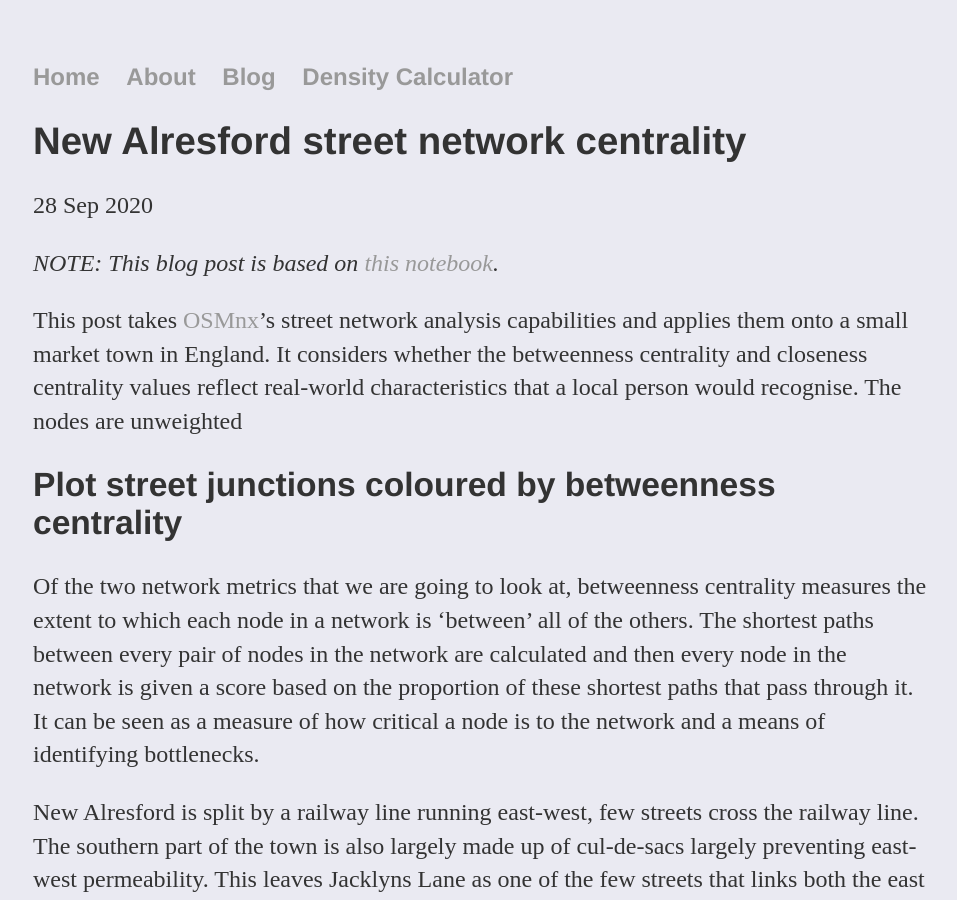
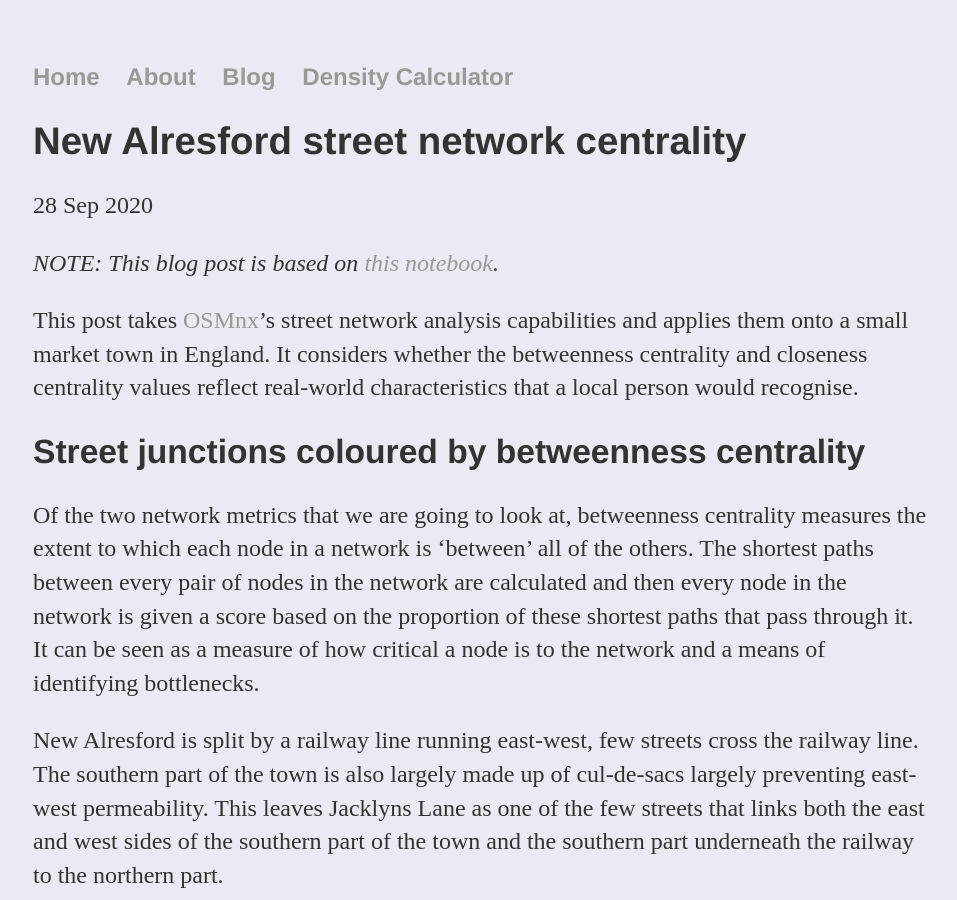
Before and after one commit to AtelierLibre/AtelierLibre.github.io, a Jekyll site: the page built from _posts/2020-09-28-Alresford_Street_centrality.md, in a window 1280 px wide and 900 px high. Shown: the whole window, without its empty margins (159-1116 px from the left). Built offline with Jekyll 4.4.1, drawn with Linux system fonts in a browser that asks for light colours; comment, search, counter and statistics services are not loaded; some of the changed text lies outside the part shown.

Commit message:
minor edits

```diff
--- a/_posts/2020-09-28-Alresford_Street_centrality.md
+++ b/_posts/2020-09-28-Alresford_Street_centrality.md
@@ -6,9 +6,9 @@ date: 2020-09-28
 
 *NOTE: This blog post is based on [this notebook](https://github.com/AtelierLibre/blog_post_notebooks/blob/master/200928_Alresford_street_network_centrality.ipynb).*
 
-This post takes [OSMnx](https://github.com/gboeing/osmnx)'s street network analysis capabilities and applies them onto a small market town in England. It considers whether the betweenness centrality and closeness centrality values reflect real-world characteristics that a local person would recognise. The nodes are unweighted
+This post takes [OSMnx](https://github.com/gboeing/osmnx)'s street network analysis capabilities and applies them onto a small market town in England. It considers whether the betweenness centrality and closeness centrality values reflect real-world characteristics that a local person would recognise.
 
-## Plot street junctions coloured by betweenness centrality
+## Street junctions coloured by betweenness centrality
 
 Of the two network metrics that we are going to look at, betweenness centrality measures the extent to which each node in a network is 'between' all of the others. The shortest paths between every pair of nodes in the network are calculated and then every node in the network is given a score based on the proportion of these shortest paths that pass through it. It can be seen as a measure of how critical a node is to the network and a means of identifying bottlenecks.
 
@@ -18,7 +18,7 @@ The map below shows that the betweenness centrality measures and what we know of
 
 ![New Alresford street junctions coloured by betweenness centrality](/images/New_Alresford_betweenness_centrality.png "New Alresford street junctions coloured by betweenness centrality")
 
-## Plot street junctions coloured by closeness centrality
+## Street junctions coloured by closeness centrality
 
 The importance of Jacklyn's Lane to Alresford's street network (its betweenness centrality) is mirrored by how accessible the rest of the town is from it (its closeness centrality). Closeness centrality is relative indicator of how close each node in the network is to all of the other nodes in the network.
 
```
